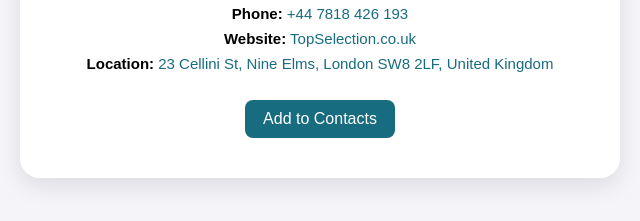
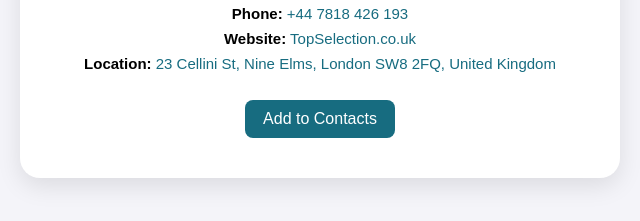
Before and after one commit to anastasiaforczek/Akos-Forczek-Card, a plain HTML site: page index.html in a window 1280 px wide. Shown: the part 510-731 px from the top of the page, 320-960 px from the left. Drawn offline with Linux system fonts and the light colour scheme.

Commit message:
Fix location address typo in index.html

```diff
--- a/index.html
+++ b/index.html
@@ -20,7 +20,7 @@
       <p><strong>Email:</strong> <a href="mailto:akos@topselection.co.uk">akos@topselection.co.uk</a></p>
       <p><strong>Phone:</strong> <a href="tel:+447818426193">+44 7818 426 193</a></p>
       <p><strong>Website:</strong> <a href="https://topselection.co.uk" target="_blank">TopSelection.co.uk</a></p>
-      <p><strong>Location:</strong> <a href="https://maps.app.goo.gl/n2aQZoMph1oh4XEj9" target="_blank">23 Cellini St, Nine Elms, London SW8 2LF, United Kingdom</a></p>
+      <p><strong>Location:</strong> <a href="https://maps.app.goo.gl/n2aQZoMph1oh4XEj9" target="_blank">23 Cellini St, Nine Elms, London SW8 2FQ, United Kingdom</a></p>
     </div>
 
       <a href="contact.vcf" download>
```
